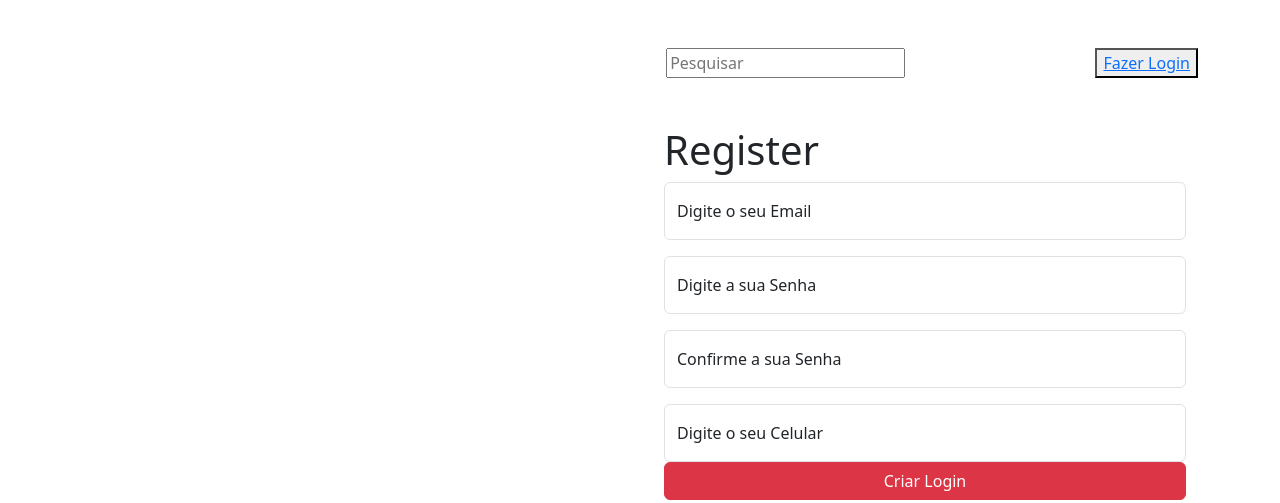
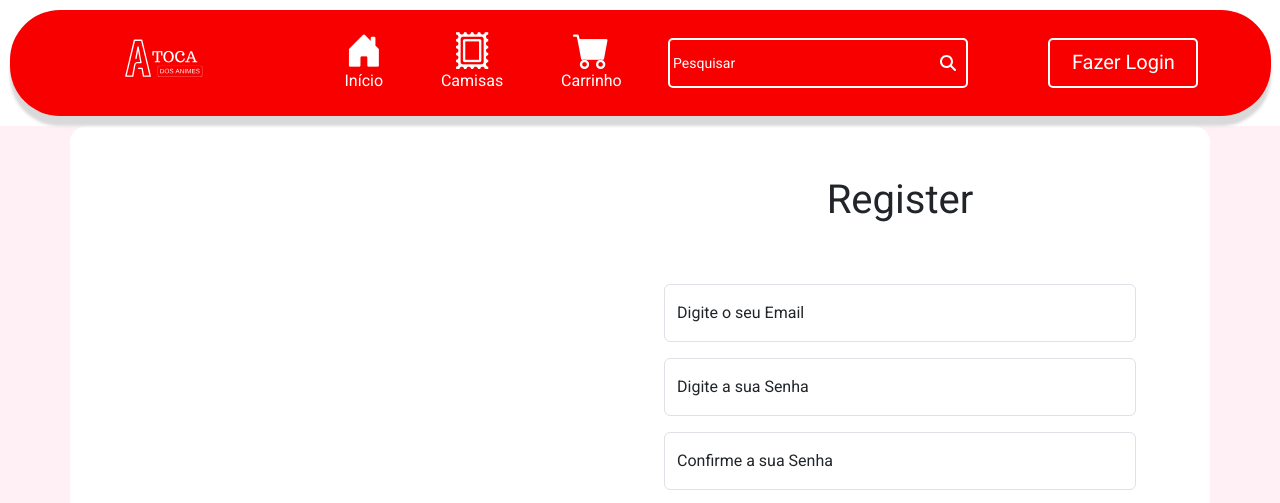
Before and after one commit to kengiiGMs/ProjetoPI, a Django app: page /register in a window 1280 px wide. Shown: the top 503 px of the page. Run offline with Django 4.2, Linux system fonts and the light colour scheme; some libraries are stand-ins or nearby versions.

Commit message:
Search bar fix

```diff
--- /dev/null
+++ b/ecommerce/static/ecommerce/style.css
@@ -0,0 +1,472 @@
+@import url("https://fonts.googleapis.com/css2?family=Quicksand:wght@300;400&family=Roboto:wght@300;400&display=swap");
+
+:root {
+  --red-primary: #f80000;
+  --pink-card: #FFA2A2;
+}
+
+* {
+  font-family: "Roboto";
+}
+
+::-webkit-scrollbar {
+  width: 9px;
+}
+
+::-webkit-scrollbar-thumb {
+  background: rgb(153, 3, 3);
+  border-radius: 5px;
+}
+
+::-webkit-scrollbar-track {
+  background-color: transparent;
+}
+
+/* Header */
+
+
+.navbar {
+  background-color: var(--red-primary);
+  border-radius: 50px;
+  width: 98.5%;
+  margin: 10px;
+  display: grid;
+  grid-template-columns: 10% auto auto auto;
+  align-items: center;
+  box-shadow: 0px 10px 3px #d9d9d9;
+  font-weight: 400;
+}
+
+.logo {
+  display: flex;
+  max-width: 80px;
+  max-height: 80px;
+  margin-right: 200px;
+  margin-left: 15%;
+  justify-content: center;
+}
+
+.inputSearch {
+  background-color: transparent;
+  width: 300px;
+  height: 50px;
+  border: 2px solid white;
+  border-radius: 5px;
+  outline: none;
+  color: white;
+  padding: 1%;
+  align-items: center;
+  background-image: url(Assets/icons/iconSearch.svg);
+  background-repeat: no-repeat;
+  background-position: calc(100% - 10px) center;
+}
+
+.inputSearch:hover {
+  transform: scale(1.1);
+}
+
+input[type="search"]::-webkit-search-decoration,
+input[type="search"]::-webkit-search-cancel-button,
+input[type="search"]::-webkit-search-results-button,
+input[type="search"]::-webkit-search-results-decoration {
+  display: none;
+}
+
+.inputSearch::-webkit-input-placeholder {
+  color: white;
+  font-size: 14px;
+}
+
+.iconsLinks {
+  display: flex;
+  justify-content: center;
+  align-items: center;
+  gap: 20%;
+}
+
+.nav-link{
+  color: white;
+}
+
+.nav-link:hover {
+  transform: scale(1.2);
+}
+
+.iconsLinks a i {
+  color: white;
+  font-size: 230%;
+  display: flex;
+  justify-content: center;
+  align-items: center;
+}
+
+.iconsLinks p {
+  text-align: center;
+  color: white;
+  font-size: 12px;
+  margin: 0;
+}
+
+.login {
+  display: flex;
+  justify-content: center;
+  width: 150px;
+  padding: 5%;
+  white-space: nowrap;
+  height: 50px;
+  background-color: transparent;
+  border: 2px solid white;
+  border-radius: 5px;
+  outline: none;
+}
+
+.login a {
+  text-decoration: none;
+  color: white;
+  font-size: 20px;
+}
+
+.login:hover {
+  transform: scale(1.1);
+}
+
+/* Main */
+
+main {
+  margin: 4%;
+}
+
+/* Carousel */
+
+.carousel {
+  box-shadow: 5px 10px 3px #d9d9d9;
+}
+
+.carousel:hover{
+  transform: scale(1.01);
+}
+
+.carousel-item img {
+  height: 35vw;
+  width: 60vw;
+  border-radius: 3px;
+}
+
+/* announcement */
+
+.ads img {
+  width: 100%;
+  box-shadow: 3px 5px 3px #d9d9d9;
+  border-radius: 3px;
+}
+
+.ads:hover {
+  cursor: pointer;
+  transform: scale(1.01);
+}
+
+.col-4 {
+  max-height: 30vw;
+}
+.col-4 .row {
+  padding: 4%;
+}
+
+.divider{
+  width: 100%;
+  border: 1px solid #fc7d7dad;
+  margin: 5% 0% 5% 0%;
+}
+
+/* Categories */
+
+.categories{
+  width: 100%;
+  background-color: var(--red-primary);
+  height: 7vw;
+  box-shadow: 3px 10px 3px #d9d9d9;
+  border-radius: 5px;
+  display: flex;
+  align-content: center;
+
+}
+
+.categoriesLogo{
+  width: 30%;
+  height: 100%;
+  color: white;
+}
+
+
+.categoriesLogo:hover{
+  transform: scale(1);
+  background-color: rgba(248, 92, 92, 0.2);
+  padding: 15px;
+  border-radius: 20px;
+}
+
+.categories .col-2{
+  height: 7vw;
+  display: flex;
+  justify-content: center;
+  align-items: center;
+  text-align: center;
+}
+
+.categoriesLogo img{
+  align-items: center;
+  justify-content: center;
+  display: flex;
+}
+
+.jkLogo{
+  width: 75%;
+  height: 65%;
+}
+
+.nrtLogo{
+  width: 50%;
+  height: 65%;
+}
+
+.opLogo{
+  width: 40%;
+  height: 65%;
+}
+
+@media screen and (max-width: 700px) {
+
+  .categories{
+    height: 10vw;
+  }
+
+  .categories .col-2{
+    height: 10vw;
+  }
+
+  .categoriesLogo:hover{
+    padding: 0;
+  }
+
+  .jkLogo{
+    width: 100px;
+    height: 65%;
+  }
+
+  .nrtLogo{
+    width: 70px;
+    height: 65%;
+  }
+
+  .opLogo{
+    width: 60px;
+    height: 65%;
+  }
+
+}
+
+@media screen and (max-width: 500px) {
+  .categories{
+    height: 15vw;
+  }
+
+  .categories .col-2{
+    height: 15vw;
+  }
+
+  .categoriesLogo{
+    width: 70%;
+  }
+
+  .categoriesLogo:hover{
+    background-color: none;
+    border-radius: 0;
+  }
+
+  .jkLogo{
+    width: 65px;
+    height: 65%;
+  }
+
+  .nrtLogo{
+    width: 45px;
+    height: 65%;
+  }
+
+  .opLogo{
+    width: 40px;
+    height: 65%;
+  }
+
+  .aotLogo{
+    width: 25px;
+  }
+}
+
+.showMore{
+  margin-top: 2%;
+  font-size: 18px;
+  color: var(--red-primary);
+  font-weight: 900;
+  width: 30px;
+  white-space: nowrap;
+}
+
+.showMore:hover{
+  cursor: pointer;
+  font-size: 20px;
+}
+
+
+/* Products cards */
+
+.cardsProduct .row{
+  display: flex;
+  justify-content: center;
+  align-items: center;
+  overflow: hidden;
+  transition: max-height 0.3s ease-in-out;
+}
+
+
+.cardProduct{
+  width: 90%;
+  height: 100%;
+  border: 2px solid var(--pink-card);
+  border-radius: 5px;
+  box-shadow: 0px 8px 2px #d9d9d9;
+  padding: 10px;
+  text-align: center;
+}
+
+.cardProduct:hover{
+  cursor: pointer;
+  transform: scale(0.9);
+}
+
+.card-body i{
+  padding: 3px;
+  color: var(--red-primary);
+}
+
+
+/* Footer */
+
+footer{
+  width: 100%;
+  height: 25vw;
+  background-color: var(--red-primary);
+  padding: 3%;
+  /* display: flex;
+  justify-content: center; */
+  align-items: center;
+  border-radius: 4px;
+}
+
+footer .redeSocial{
+  width: 50%;
+  height: 19%;
+  margin-left: 25%;
+  display: flex;
+  gap: 20px;
+  align-items: center;
+  justify-content: center;
+  background-color: white;
+  border-radius: 5px;
+
+}
+
+footer .redeSocial h4{
+  font-weight: 900;
+  margin-right: 20%;
+  white-space: nowrap;
+}
+
+footer img{
+  width: 50px;
+}
+
+footer img:hover{
+  width: 55px;
+}
+
+.dividerFooter{
+  width: 100%;
+  background-color: white;
+  height: 2px;
+  margin: 3% 0% 3% 0%;
+}
+
+.footerInfo a{
+  display: flex;
+  text-decoration: none;
+  color: white;
+  line-height: 2;
+  gap: 20px;
+  text-align: left;
+}
+
+.space {
+  margin-bottom: 5px;
+}
+
+/* Auth */
+
+:root {
+    --red-primary: #f80000
+}
+
+.center {
+    text-align: center;
+}
+
+.login-background {
+    background-color: white;
+    border-radius: 16px;
+    padding: 50px;
+}
+
+.input-login {
+    border: none;
+    border-bottom: 1px solid black;
+    border-radius: 0;
+}
+
+.button-login {
+    margin-top: 4rem;
+}
+
+a {
+    text-decoration: none;
+}
+
+.linkEsqueciMinhaSenha {
+    color: var(--red-primary);
+}
+
+.containerEsqueciMinhaSenha {
+    padding-bottom: 3rem;
+    margin: 0.5rem 0;
+}
+
+.cont {
+    background-color: rgb(255, 240, 245);
+}
+
+/* .containerLogin {
+    margin-top: 10%;
+} */
+
+.h1Login {
+    /* margin-top: 60px; */
+    margin-bottom: 60px;
+}
+
+.container1 {
+    max-width: 70%;
+}
+
+.input-login:focus {
+    box-shadow: none;
+    border-color: var(--red-primary);
+}
--- a/ecommerce/templates/ecommerce/register.html
+++ b/ecommerce/templates/ecommerce/register.html
@@ -47,7 +47,7 @@
                             </div>
 
                             <div class="d-grid gap-2 button-login">
-                                <button type="submit" class="btn btn-danger">Criar Login</button>
+                                <button type="submit" class="btn btn-danger">Register</button>
                             </div>
 
                         </form>
--- a/ecommerce/views.py
+++ b/ecommerce/views.py
@@ -1,42 +1,48 @@
+from .models import User, Pedido, Produto, ItemPedido, Endereco
 from django.contrib.auth import authenticate, login, logout
 from django.contrib.auth.decorators import login_required
 from django.http import HttpResponseRedirect
 from django.db import IntegrityError
 from django.shortcuts import render
 from django.urls import reverse
-from .models import User, Pedido, Produto, ItemPedido, Endereco
+from django.db.models import Q
 
 # Create your views here.
 
+
 def index(request):
     produtos = Produto.objects.all()
-    return render(request, "ecommerce/index.html", context={
-        "produtos": produtos[:5]
-    })
+    return render(request, "ecommerce/index.html", context={"produtos": produtos[:5]})
+
 
 def search_bar(request):
     if request.method == "GET":
-        produtos = Produto.objects.all()
-        user_input = request.GET["search"].strip()
+        # produtos = Produto.objects.all()
+        user_input = request.GET.get("search", "")
 
-        search_products = []
-        for produto in produtos:
-            formatted_input = f"{produto.nome_produto.title()}, {produto.nome_produto.upper()}, {produto.nome_produto.lower()}, {produto.nome_produto.swapcase()}"
-            if user_input in formatted_input:
-                search_products.append(produto)
+        search_products = Produto.objects.filter(
+            Q(nome_produto__icontains=user_input)|
+            Q(nome_produto__iexact=user_input)|
+            Q(nome_produto__istartswith=user_input)|
+            Q(nome_produto__iendswith=user_input)
+        )
 
-        return render(request, "ecommerce/search_bar.html", context={
-            "produtos": search_products,
-            "user_input": user_input,
-        })
+        return render(
+            request,
+            "ecommerce/search_bar.html",
+            context={
+                "produtos": search_products,
+                "user_input": user_input,
+            },
+        )
 
     return HttpResponseRedirect(reverse("index"))
 
+
 def produtos(request):
     produtos = Produto.objects.all()
-    return render(request, "ecommerce/produtos.html", context={
-        "produtos": produtos
-    })
+    return render(request, "ecommerce/produtos.html", context={"produtos": produtos})
+
 
 @login_required
 def add_produto(request):
@@ -70,11 +76,17 @@ def add_produto(request):
     else:
         return HttpResponseRedirect(reverse("index"))
 
+
 def produto_page(request, produto_pk):
     produto = Produto.objects.get(pk=produto_pk)
-    return render(request, "ecommerce/produto.html", context={
-        "produto": produto,
-    })
+    return render(
+        request,
+        "ecommerce/produto.html",
+        context={
+            "produto": produto,
+        },
+    )
+
 
 @login_required
 def commands(request):
@@ -83,7 +95,9 @@ def commands(request):
     else:
         return HttpResponseRedirect(reverse("index"))
 
+
 # USER AUTHENTICATION !
+
 
 def login_view(request):
     if request.method == "POST":
@@ -95,9 +109,11 @@ def login_view(request):
             login(request, user)
             return HttpResponseRedirect(reverse("index"))
         else:
-            return render(request, "ecommerce/login.html", context={
-                "message": "E-mail ou senha incorretos."
-            })
+            return render(
+                request,
+                "ecommerce/login.html",
+                context={"message": "E-mail ou senha incorretos."},
+            )
 
     return render(request, "ecommerce/login.html")
 
@@ -105,6 +121,7 @@ def login_view(request):
 def logout_view(request):
     logout(request)
     return HttpResponseRedirect(reverse("index"))
+
 
 def register(request):
     if request.method == "POST":
@@ -114,17 +131,21 @@ def register(request):
         confirmation = request.POST["confirmation"]
 
         if password != confirmation:
-            return render(request, "ecommerce/register.html", context={
-                "message", "Passwords must match."
-            })
+            return render(
+                request,
+                "ecommerce/register.html",
+                context={"message", "Passwords must match."},
+            )
 
         try:
             user = User.objects.create_user(email, email, password)
             user.save()
         except IntegrityError:
-            return render(request, "ecommerce/register.html", context={
-                "message": "Esse endereço de email já está em uso."
-            })
+            return render(
+                request,
+                "ecommerce/register.html",
+                context={"message": "Esse endereço de email já está em uso."},
+            )
         login(request, user)
         return HttpResponseRedirect(reverse("index"))
     else:
```
Also changed, not shown: ecommerce/static/ecommerce/login.css (deleted, +0 -58 lines), ecommerce/templates/ecommerce/search_bar.html (added, +34 -0 lines), db.sqlite3.
